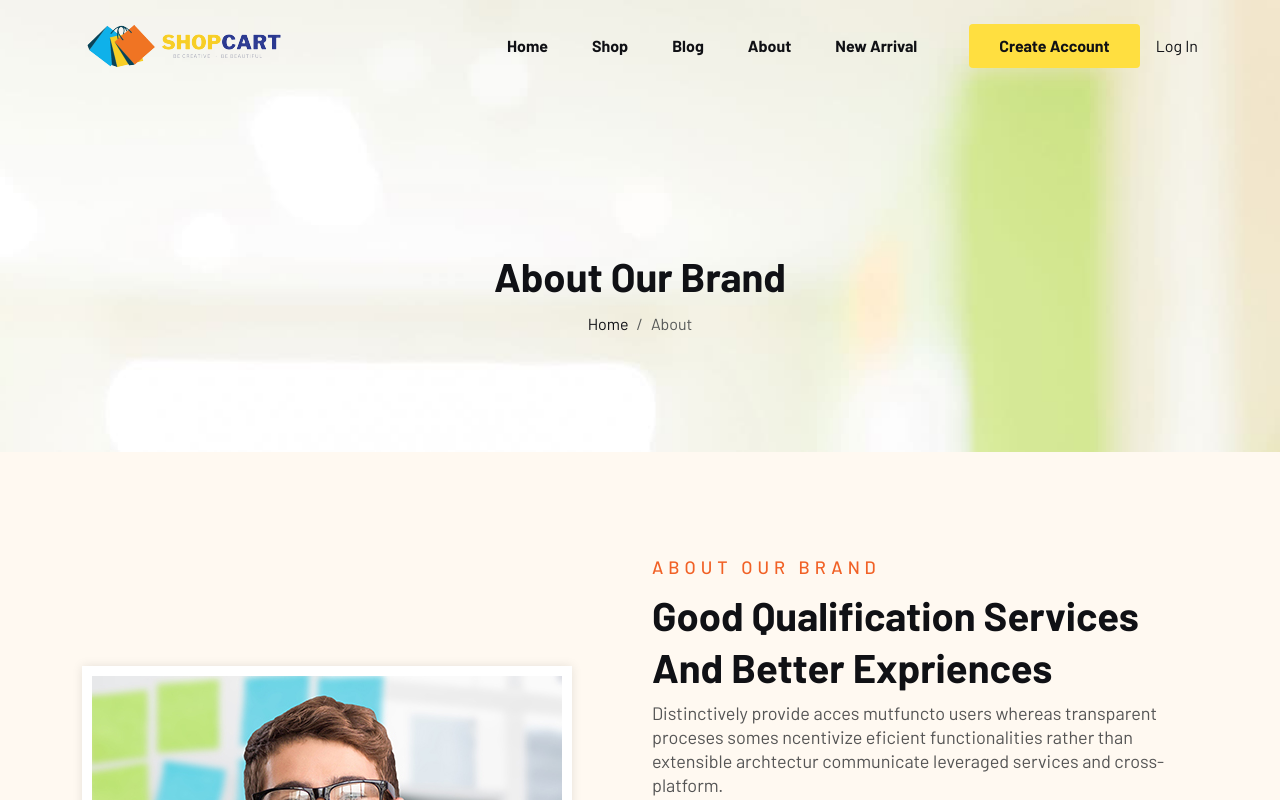
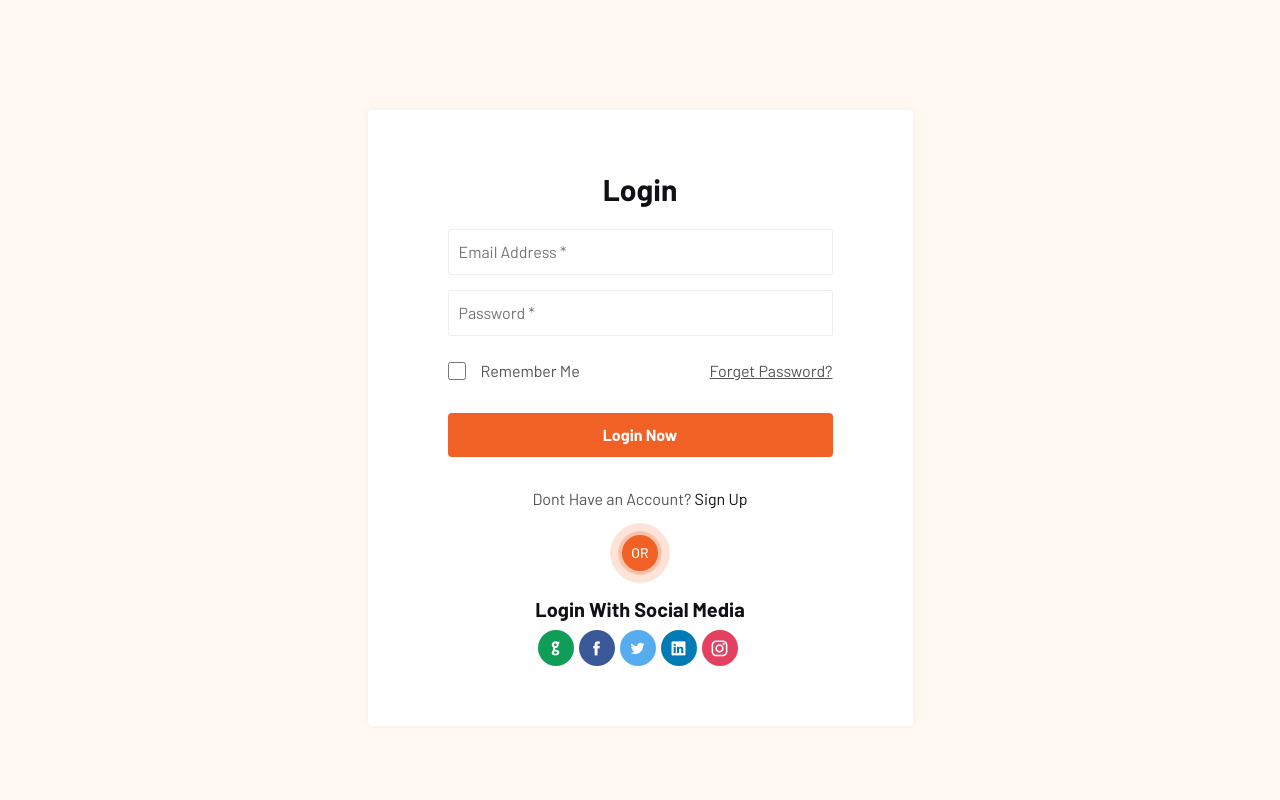
Before and after one commit to SyedaHaya/E-commerce-portfolio, a React (Vite) app: page /about in a window 1280 px wide. Shown: the top 800 px of the page. Built offline with nearby package versions, Linux system fonts and the light colour scheme; no server answers.

Commit message:
route protector

```diff
--- a/src/App.jsx
+++ b/src/App.jsx
@@ -1,21 +1,25 @@
-
-import { Outlet } from 'react-router-dom'
-import './App.css'
-import { NavDropdown } from 'react-bootstrap'
-import Navitems from './components/Navitems'
-import Footer from './components/Footer'
+import { Outlet } from "react-router-dom";
+import "./App.css";
+import { NavDropdown } from "react-bootstrap";
+import Navitems from "./components/Navitems";
+import Footer from "./components/Footer";
 
 function App() {
+  const auth = localStorage.getItem("authenticated");
 
-
-  return (
+  return auth ? (
     <>
-    <Navitems/>
-      <div className="min-vh-100"><Outlet/></div>
-      <Footer/>
-
+      <Navitems />
+      <div className="min-vh-100">
+        <Outlet />
+      </div>
+      <Footer />
     </>
-  )
+  ) : (
+    <div className="min-vh-100">
+      <Outlet />
+    </div>
+  );
 }
 
-export default App
+export default App;
--- a/src/components/Login.jsx
+++ b/src/components/Login.jsx
@@ -29,8 +29,11 @@ const Login = () => {
   //console.log(email, password)
   login(email, password).then((result) =>{
     const user = result.user;
+    localStorage.setItem("authenticated", "true");
+    navigat("/");
     alert("Login successfull")
-    navigat(from , {replace: true})
+    window.location.reload()
+
   }).catch((error) => {
     const errorMsg = error.massage;
     seterrorMassage("Please provide valid Email $ Password")
--- a/src/components/Navitems.jsx
+++ b/src/components/Navitems.jsx
@@ -69,11 +69,18 @@ const Navitems = () => {
                 </ul>
               </div>
 
-              <Link to="/sign-up" className="lab-btn me-3 d-none d-md-block">
-                Create Account
-              </Link>
-              <Link to="/sign-in" className="d-none d-md-block">
-                Log In
+              <Link
+                to="/"
+                className="lab-btn me-3 d-none d-md-block"
+                onClick={() => {
+                  // Remove the "authenticated" item from localStorage
+                  localStorage.removeItem("authenticated");
+
+                  // Reload the window
+                  window.location.reload();
+                }}
+              >
+                Log out
               </Link>
             </div>
 
--- a/src/components/SignUp.jsx
+++ b/src/components/SignUp.jsx
@@ -44,9 +44,14 @@ export const SignUp = () => {
           .then((userCredential) => {
             const user = userCredential;
             console.log("user Detail", user);
+
+            // Set authentication flag in local storage
+            localStorage.setItem("authenticated", "true");
+            navigat("/");
             alert(`User Name: ${name}, Account creation suceessfully done!!!`);
+            window.location.reload()
+
             // navigat(from, { replace: true })
-          navigat("/");
           })
           .catch((error) => {
             alert(error);
--- a/src/main.jsx
+++ b/src/main.jsx
@@ -13,7 +13,7 @@ import "././assets/css/icofont.min.css";
 import "././assets/css/animate.css";
 import "././assets/css/style.min.css";
 
-import { createBrowserRouter, RouterProvider } from "react-router-dom";
+import { createBrowserRouter, RouterProvider, useNavigate } from "react-router-dom";
 import Home from "./home/Home.jsx";
 import Blog from "./blog/Blog.jsx";
 import Shop from "./shop/Shop.jsx";
@@ -22,59 +22,44 @@ import About from "./about/About.jsx";
 import SingleProduct from "./shop/SingleProduct.jsx";
 import { CartPage } from "./home/CartPage.jsx";
 import AuthProvider from "./contexts/AuthProvider.jsx";
-import PrivateRoute from "./PrivateRoute/PrivateRoute.jsx";
 import Login from "./components/Login.jsx";
 import SignUp from "./components/SignUp.jsx";
-import NewArrival from "./arrival/NewArrival.jsx";
 
-const router = createBrowserRouter([
+const auth = localStorage.getItem("authenticated");
+
+let router;
+
+if (auth) {
+  router = createBrowserRouter([
     {
       path: "/",
       element: <App />,
       children: [
+        { path: "/", element: <Home /> },
+        { path: "/blog", element: <Blog /> },
+        { path: "/shop", element: <Shop /> },
+        { path: "shop/:id", element: <SingleProduct /> },
+        { path: "/cart-page", element: <CartPage /> },
+        { path: "/about", element: <About /> },
+        { path: "*", element: <Home /> },
+
+      ],
+    },
+  ]);
+} else {
+  router = createBrowserRouter([
     {
       path: "/",
-        element: <Home />,
-      },
-      {
-        path: "/blog",
-        element: <Blog />,
-      },
-      {
-        path: "/shop",
-        element: <Shop />,
-      },
-      {
-        path: "shop/:id",
-        element: <SingleProduct />,
-      },
-
-      {
-        path: "/new-arrival",
-        element: <NewArrival />,
-      },
-
-      {
-        path: "/cart-page",
-        element: <CartPage />,
-      },
-
-      {
-        path: "/about",
-        element: <About />,
-      },
+      element: <App />,
+      children: [
+        { path: "/", element: <Login /> },
+        { path: "/sign-in", element: <Login /> },
+        { path: "/sign-up", element: <SignUp /> },
+        { path: "*", element: <Login /> },
       ],
     },
-
-  {
-    path: "/sign-in",
-    element: <Login />,
-  },
-  {
-    path: "/sign-up",
-    element: <SignUp />,
-  },
   ]);
+}
 
 ReactDOM.createRoot(document.getElementById("root")).render(
   <AuthProvider>
```
Also changed, not shown: src/about/About.jsx (+33 -42 lines). Lines whose indentation alone changed are shown as unchanged.
